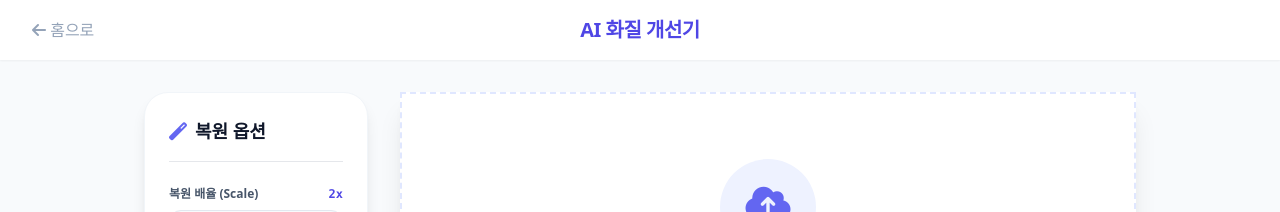
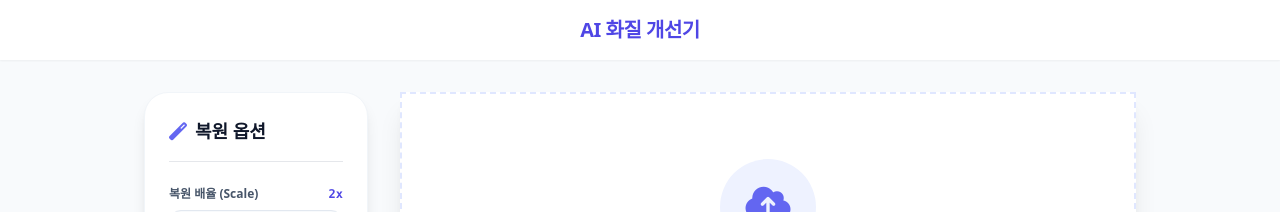
Before and after one commit to takionss/main, a Jekyll site: the page web/image-upscaler/index.html, which Jekyll copies as it is, in a window 1280 px wide. Shown: the top 212 px of the page. Built offline with Jekyll 4.4.1, drawn with Linux system fonts in a browser that asks for light colours; nearby versions of some CDN libraries.

Commit message:
Update index.html

```diff
--- a/web/image-upscaler/index.html
+++ b/web/image-upscaler/index.html
@@ -32,9 +32,7 @@
 <body class="bg-slate-50 min-h-screen font-sans text-slate-900 flex flex-col">
 
     <header class="bg-white shadow-sm py-4 relative">
-        <a href="../../index.html" class="absolute left-8 top-1/2 -translate-y-1/2 text-slate-400 hover:text-indigo-600 transition-colors">
-            <i class="fas fa-arrow-left"></i> 홈으로
-        </a>
+
         <h1 class="text-xl font-bold text-center text-indigo-600 tracking-tight">AI 화질 개선기</h1>
     </header>
 
```
